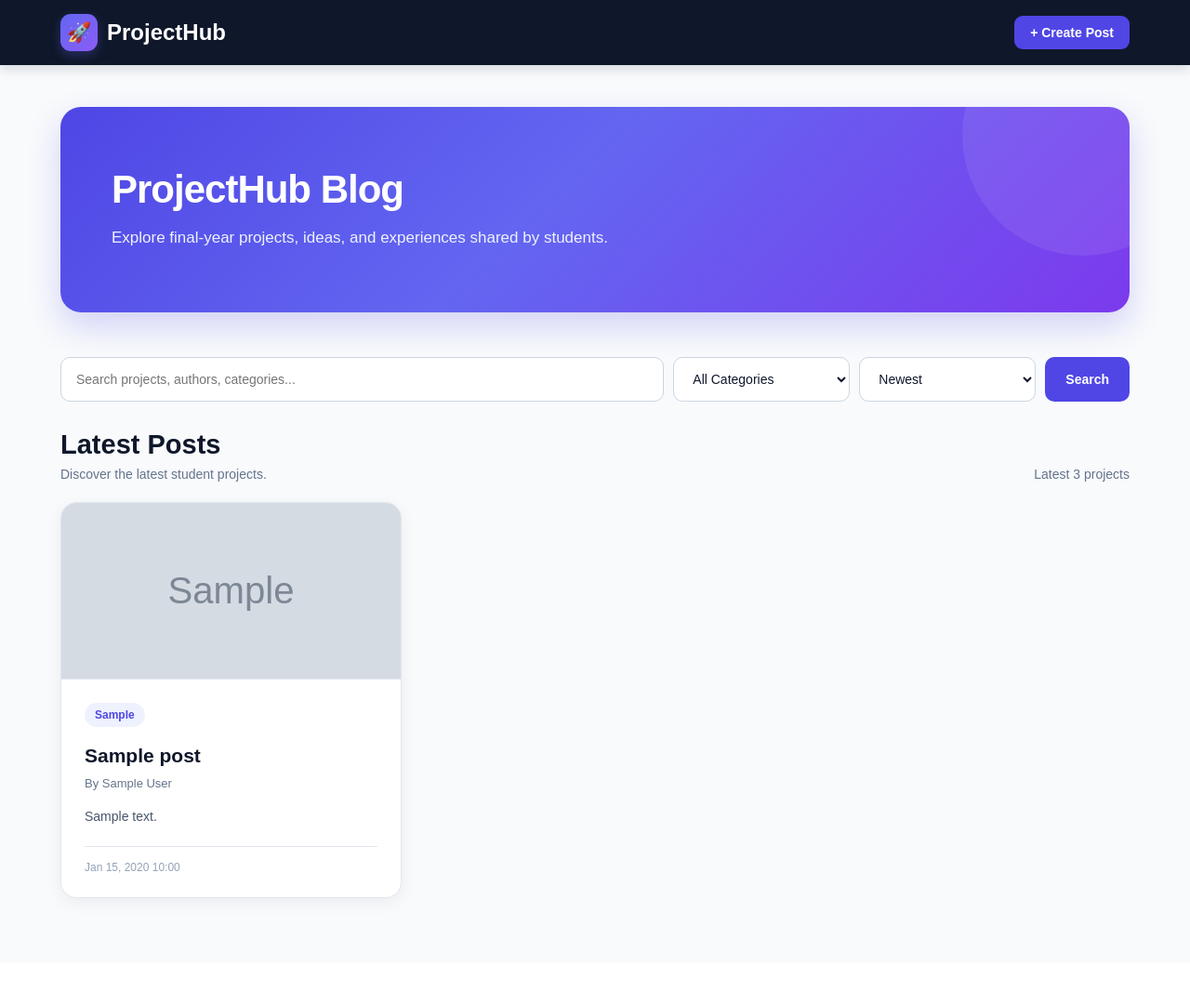
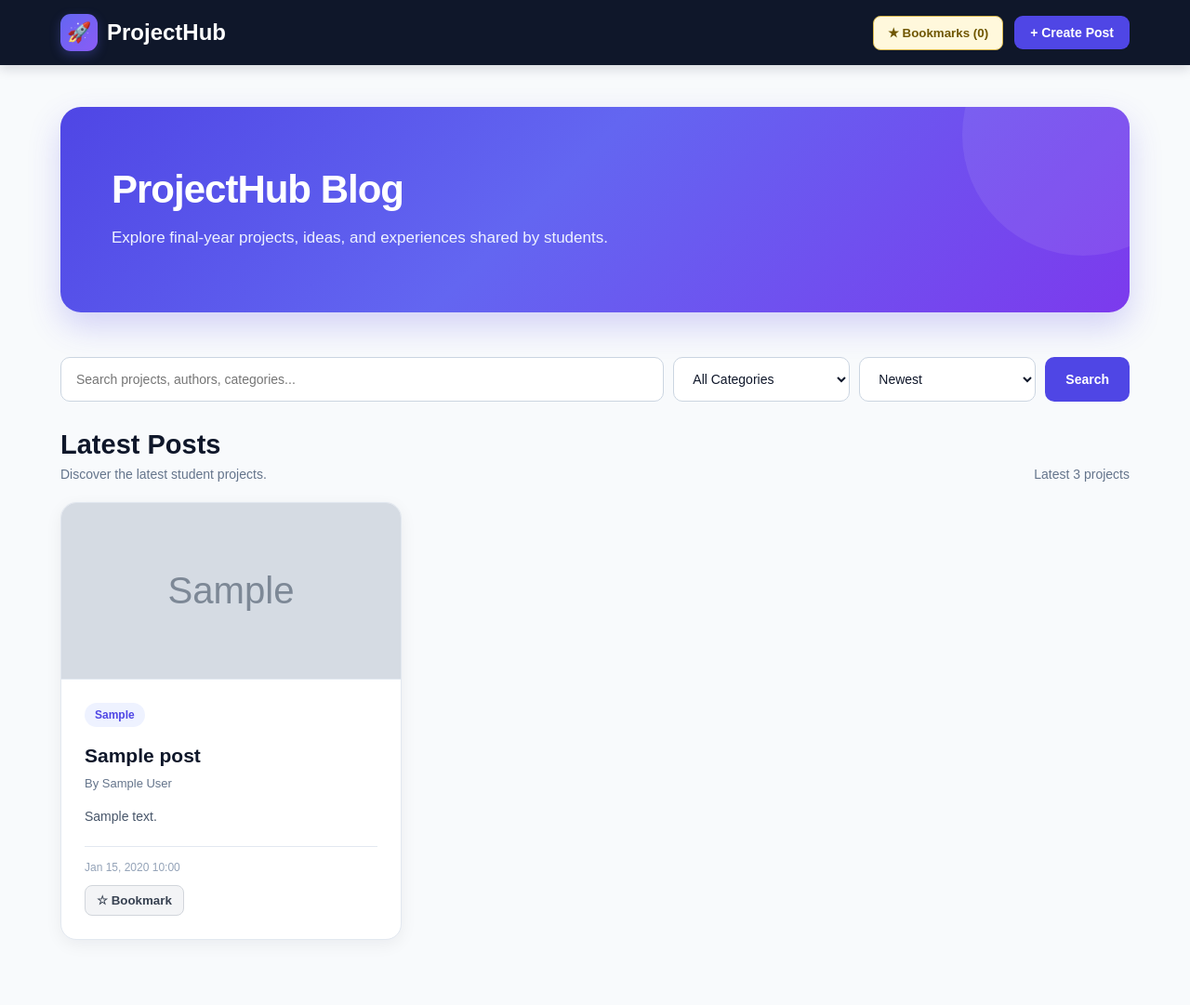
Before and after one commit to prathipradeesha-ui/PFL-Assignment2-django, a Django app: page / in a window 1280 px wide. Shown: the whole page at 93% size. Before the commit the page ends 973 px from the top, so only its background shows below. Run offline with Django 5.2, Linux system fonts and the light colour scheme; tables that the repository leaves empty hold one stand-in row (values such as "Sample post"); grey boxes marked "Sample" are stand-in pictures.

Commit message:
Add post bookmarks to Django

```diff
--- /dev/null
+++ b/blog/static/blog/bookmarks.js
@@ -0,0 +1,53 @@
+const BOOKMARK_KEY = "projecthub-django-bookmarks";
+
+function getBookmarks() {
+    try {
+        return JSON.parse(localStorage.getItem(BOOKMARK_KEY)) || [];
+    } catch {
+        return [];
+    }
+}
+
+function saveBookmarks(bookmarks) {
+    localStorage.setItem(BOOKMARK_KEY, JSON.stringify(bookmarks));
+}
+
+function updateBookmarkButtons() {
+    const bookmarks = getBookmarks();
+
+    document.querySelectorAll("[data-bookmark-button]").forEach((button) => {
+        const postId = String(button.dataset.postId);
+        const saved = bookmarks.includes(postId);
+
+        button.textContent = saved ? "★ Bookmarked" : "☆ Bookmark";
+    });
+
+    const headerButton = document.getElementById("bookmark-view-button");
+
+    if (headerButton) {
+        headerButton.textContent =
+            `★ Bookmarks (${bookmarks.length})`;
+    }
+}
+
+document.addEventListener("DOMContentLoaded", () => {
+
+    document.querySelectorAll("[data-bookmark-button]").forEach((button) => {
+        button.addEventListener("click", () => {
+
+            const postId = String(button.dataset.postId);
+            let bookmarks = getBookmarks();
+
+            if (bookmarks.includes(postId)) {
+                bookmarks = bookmarks.filter((id) => id !== postId);
+            } else {
+                bookmarks.push(postId);
+            }
+
+            saveBookmarks(bookmarks);
+            updateBookmarkButtons();
+        });
+    });
+
+    updateBookmarkButtons();
+});
--- a/blog/static/blog/style.css
+++ b/blog/static/blog/style.css
@@ -998,3 +998,33 @@
         height: 180px;
     }
 }
+
+.nav-actions {
+    display: flex;
+    align-items: center;
+    gap: 12px;
+}
+
+.bookmark-view-button {
+    border: 1px solid #d9b84c;
+    background: #fff8dc;
+    color: #6f5600;
+    padding: 10px 15px;
+    border-radius: 8px;
+    font-weight: 600;
+    cursor: pointer;
+}
+
+.bookmark-button {
+    border: 1px solid #d1d5db;
+    background: #f3f4f6;
+    color: #374151;
+    padding: 8px 12px;
+    border-radius: 8px;
+    font-weight: 600;
+    cursor: pointer;
+}
+
+.post-actions {
+    margin-top: 12px;
+}
--- a/blog/templates/blog/home.html
+++ b/blog/templates/blog/home.html
@@ -22,9 +22,21 @@
                 <span>ProjectHub</span>
             </a>
 
-            <a class="nav-create" href="{% url 'create_post' %}">
-                + Create Post
-            </a>
+            <div class="nav-actions">
+
+                <button
+                    type="button"
+                    id="bookmark-view-button"
+                    class="bookmark-view-button"
+                >
+                    ★ Bookmarks (0)
+                </button>
+
+                <a class="nav-create" href="{% url 'create_post' %}">
+                    + Create Post
+                </a>
+
+            </div>
 
         </div>
     </nav>
@@ -161,7 +173,11 @@
 
                     {% for post in posts %}
 
-                        <article class="post-card">
+                        <article
+                            class="post-card"
+                            data-post-card
+                            data-post-id="{{ post.id }}"
+                        >
 
                             {% if post.cover_image %}
 
@@ -201,11 +217,47 @@
                                     {{ post.created_at|date:"M d, Y H:i" }}
                                 </p>
 
+                                <!-- Bookmark -->
+                                <div class="post-actions">
+
+                                    <button
+                                        type="button"
+                                        class="bookmark-button"
+                                        data-bookmark-button
+                                        data-post-id="{{ post.id }}"
+                                        aria-pressed="false"
+                                    >
+                                        ☆ Bookmark
+                                    </button>
+
+                                </div>
+
                             </div>
 
                         </article>
 
                     {% endfor %}
+
+                </div>
+
+                <!-- Empty bookmarked view -->
+                <div
+                    id="no-bookmarked-posts"
+                    class="empty-state bookmark-empty-state"
+                    style="display: none;"
+                >
+
+                    <div class="empty-icon">
+                        ★
+                    </div>
+
+                    <h3>
+                        No bookmarked posts
+                    </h3>
+
+                    <p>
+                        Bookmark a project to see it here.
+                    </p>
 
                 </div>
 
@@ -263,5 +315,8 @@
 
     </main>
 
+    <!-- Bookmark JavaScript -->
+    <script src="{% static 'blog/bookmarks.js' %}"></script>
+
 </body>
 </html>
```
